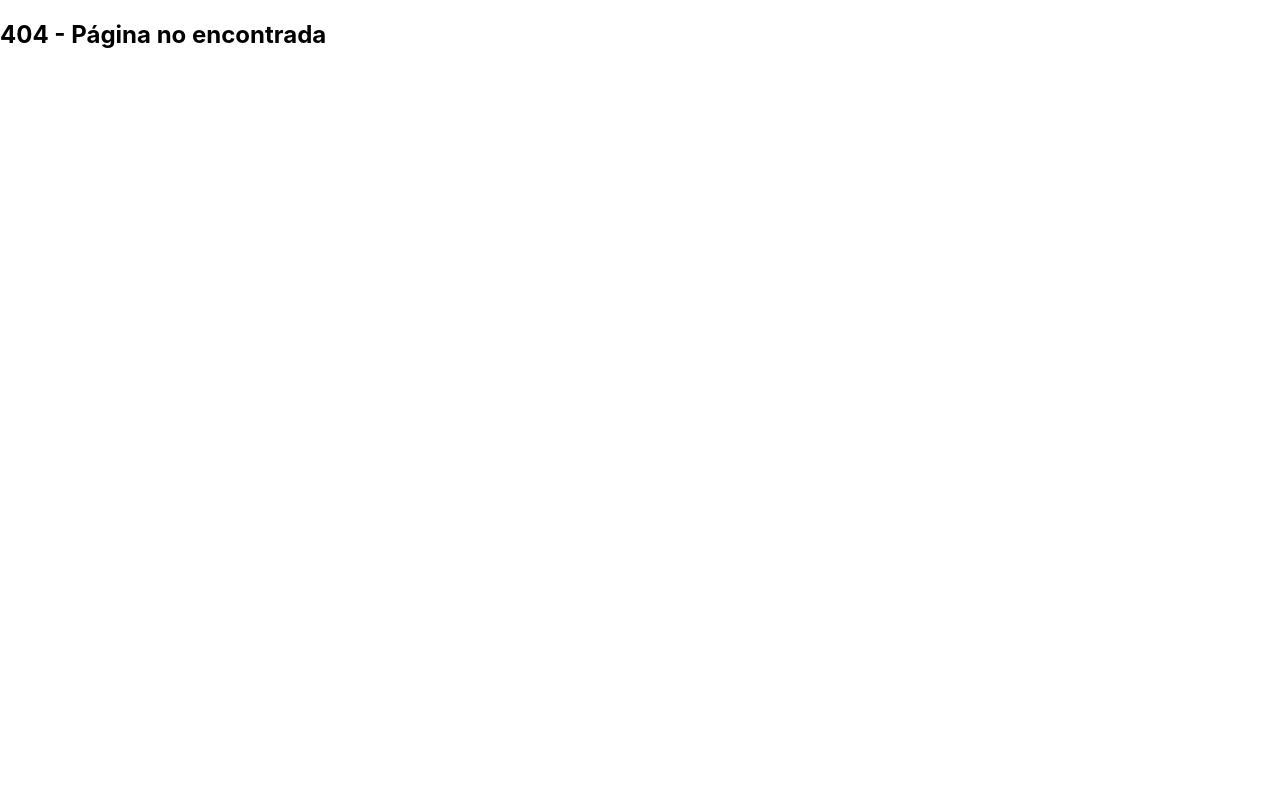
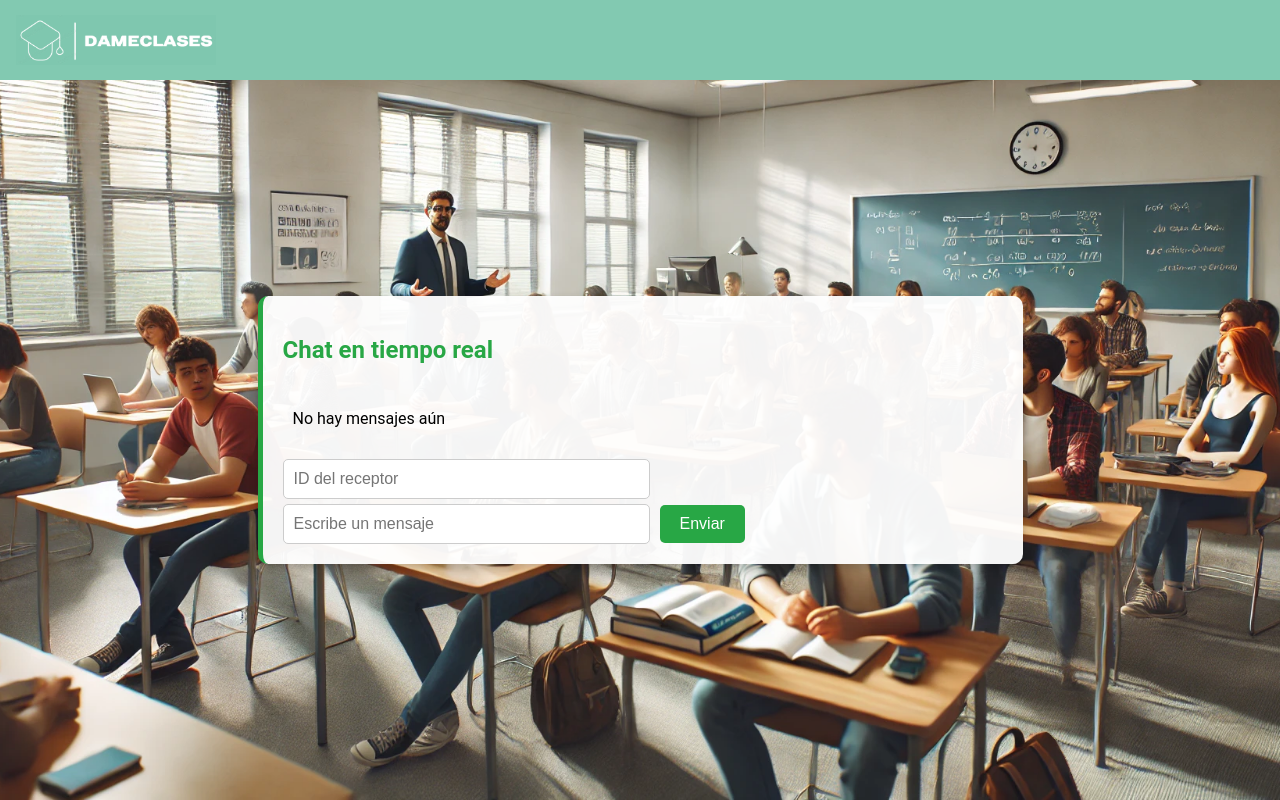
Before and after one commit to pipeham-s/Sistemas-Distribuidos-Frontend, a React (Create React App) app: page /sala_chat in a window 1280 px wide. Before the commit this address had no page. Built offline with nearby package versions, Linux system fonts and the light colour scheme.

Commit message:
Andaba bien hasta este inteto

```diff
--- a/package.json
+++ b/package.json
@@ -6,6 +6,7 @@
     "@fullcalendar/daygrid": "^6.1.15",
     "@fullcalendar/interaction": "^6.1.15",
     "@fullcalendar/react": "^6.1.15",
+    "@stomp/stompjs": "^7.0.0",
     "@testing-library/jest-dom": "^5.17.0",
     "@testing-library/react": "^13.4.0",
     "@testing-library/user-event": "^13.5.0",
@@ -22,6 +23,7 @@
     "react-modal": "^3.16.1",
     "react-router-dom": "^6.26.2",
     "react-scripts": "5.0.1",
+    "sockjs-client": "^1.6.1",
     "styled-components": "^6.1.13",
     "sweetalert2": "^11.14.5",
     "web-vitals": "^2.1.4"
--- a/src/App.js
+++ b/src/App.js
@@ -5,6 +5,7 @@ import RegisterPage from './pages/RegisterPage';
 import Home from './pages/Home';
 import MisClasesPage from './pages/MisClasesPage';
 import AdminPage from './pages/AdminPage';
+import Chat from './pages/Chat';
 
 function App() {
     return (
@@ -24,9 +25,14 @@ function App() {
 
                     <Route path="/admin" element={<AdminPage />} /> {/* Nueva ruta */}
 
+                    <Route path="/sala_chat" element={<Chat />} />
+
+
 
                     {/* Redireccionar a /login si la ruta no coincide */}
                     <Route path="/" element={<Navigate to="/login" />} />
+
+
 
                     {/* Ruta para manejar páginas no encontradas (404) */}
                     <Route path="*" element={<h2>404 - Página no encontrada</h2>} />
--- /dev/null
+++ b/src/pages/Chat.js
@@ -0,0 +1,223 @@
+import React, { useState, useEffect } from 'react';
+import SockJS from 'sockjs-client';
+import { Stomp } from '@stomp/stompjs';
+import styled from 'styled-components';
+import Header from '../components/Header';
+import backgroundImage from '../images/universidad.jpg';
+
+// Contenedor de la página
+const PageContainer = styled.div`
+  display: flex;
+  flex-direction: column;
+  background-image: url(${backgroundImage});
+  background-size: cover;
+  background-repeat: no-repeat;
+  background-position: center;
+  min-height: 100vh;
+  width: 100%;
+  margin: 0;
+  padding: 0;
+  box-sizing: border-box;
+  font-family: 'Roboto', sans-serif; /* Fuente moderna */
+`;
+
+// Contenedor principal para centrar el componente de chat
+const MainContent = styled.div`
+  display: flex;
+  justify-content: center;
+  align-items: center;
+  padding: 40px;
+  width: 100%;
+  flex: 1;
+  box-sizing: border-box;
+`;
+
+// Contenedor del chat
+const ChatContainer = styled.div`
+  background-color: rgba(255, 255, 255, 0.95);
+  border-radius: 10px;
+  box-shadow: 0 4px 10px rgba(0, 0, 0, 0.2);
+  padding: 20px;
+  width: 60%;
+  max-width: 800px;
+  min-width: 300px;
+  margin-top: 60px;
+  border-left: 5px solid #28a745; /* Detalle en verde */
+`;
+
+// Estilo de mensajes
+const Message = styled.div`
+  margin-bottom: 15px;
+  padding: 10px;
+  border-radius: 8px;
+  background-color: #f1f1f1;
+  font-size: 1rem;
+  color: #333;
+
+  & strong {
+    color: #28a745; /* Detalle en verde */
+  }
+`;
+
+// Entrada de texto y botón
+const Input = styled.input`
+  padding: 10px;
+  margin: 5px 10px 0 0;
+  border-radius: 5px;
+  border: 1px solid #ccc;
+  width: calc(50% - 15px);
+  font-size: 1rem;
+  outline: none;
+
+  &:focus {
+    border-color: #28a745;
+  }
+`;
+
+const Button = styled.button`
+  padding: 10px 20px;
+  background-color: #28a745;
+  color: white;
+  border: none;
+  border-radius: 5px;
+  font-size: 1rem;
+  cursor: pointer;
+  margin-top: 5px;
+
+  &:hover {
+    background-color: #218838;
+  }
+
+  &:active {
+    background-color: #1e7e34;
+  }
+`;
+
+const Chat = () => {
+    const [stompClient, setStompClient] = useState(null);
+    const [messages, setMessages] = useState([]);
+    const [input, setInput] = useState('');
+    const [receiverId, setReceiverId] = useState('');
+
+    useEffect(() => {
+        // Obtener el token del almacenamiento local
+        const token = localStorage.getItem('token');
+        if (!token) {
+            console.error('Token no proporcionado');
+            return;
+        }
+
+        let decodedToken;
+        try {
+            decodedToken = JSON.parse(atob(token.split('.')[1]));
+        } catch (e) {
+            console.error('Error al decodificar el token:', e);
+            return;
+        }
+
+        const userId = decodedToken.id;
+        console.log('ID de usuario decodificado:', userId);
+
+        if (!userId) {
+            console.error('ID de usuario no encontrado en el token');
+            return;
+        }
+
+        // Configurar SockJS y STOMP con el token en los encabezados
+        const socket = new SockJS('http://localhost:8080/chat-websocket');
+        const client = Stomp.over(socket);
+
+        client.connect(
+            { Authorization: `Bearer ${token}` },  // Encabezado con el token
+            () => {
+                console.log('Conectado a WebSocket');
+                setStompClient(client);
+
+                // Suscribirse al canal de mensajes generales
+                client.subscribe(`/topic/messages`, (message) => {
+                    const parsedMessage = JSON.parse(message.body);
+                    setMessages((prevMessages) => [...prevMessages, parsedMessage]);
+                });
+            },
+            (error) => {
+                console.error('Error en la conexión WebSocket:', error);
+            }
+        );
+
+        // Desconectar al desmontar el componente
+        return () => {
+            if (client) client.disconnect();
+        };
+    }, []);
+
+    const sendMessage = () => {
+        if (stompClient && input.trim() && receiverId.trim()) {
+            const token = localStorage.getItem('token');
+            let decodedToken;
+            try {
+                decodedToken = JSON.parse(atob(token.split('.')[1]));
+            } catch (e) {
+                console.error('Error al decodificar el token:', e);
+                return;
+            }
+
+            const userId = decodedToken.id; // Ajustar para obtener el campo 'id'
+
+            if (!userId) {
+                console.error('ID de usuario no disponible');
+                return;
+            }
+
+            const message = {
+                content: input.trim(),
+                senderId: userId,
+                receiverId: parseInt(receiverId, 10),
+            };
+
+            stompClient.send('/app/send', {}, JSON.stringify(message));
+            console.log('Enviando mensaje:', JSON.stringify(message));
+
+            setInput('');
+        } else {
+            console.error('Cliente STOMP no disponible o datos incompletos');
+        }
+    };
+
+    return (
+        <PageContainer>
+            <Header />
+            <MainContent>
+                <ChatContainer>
+                    <h2 style={{ color: '#28a745' }}>Chat en tiempo real</h2>
+                    <div className="chat-messages" style={{ maxHeight: '500px', overflowY: 'scroll', padding: '10px' }}>
+                        {messages.length > 0 ? (
+                            messages.map((msg, index) => (
+                                <Message key={index}>
+                                    <strong>De {msg.senderId} a {msg.receiverId}:</strong> {msg.content}
+                                </Message>
+                            ))
+                        ) : (
+                            <p>No hay mensajes aún</p>
+                        )}
+                    </div>
+                    <Input
+                        type="text"
+                        placeholder="ID del receptor"
+                        value={receiverId}
+                        onChange={(e) => setReceiverId(e.target.value)}
+                    />
+                    <Input
+                        type="text"
+                        placeholder="Escribe un mensaje"
+                        value={input}
+                        onChange={(e) => setInput(e.target.value)}
+                        onKeyPress={(e) => e.key === 'Enter' && sendMessage()}
+                    />
+                    <Button onClick={sendMessage}>Enviar</Button>
+                </ChatContainer>
+            </MainContent>
+        </PageContainer>
+    );
+};
+
+export default Chat;
```
Also changed, not shown: 1 other file (tests, documents, lock files or other folders).
